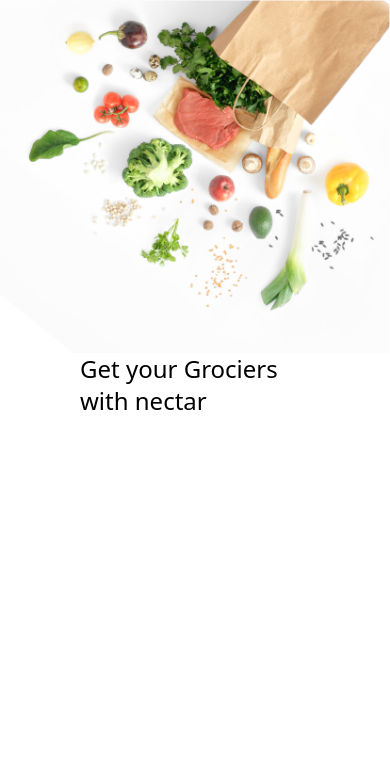
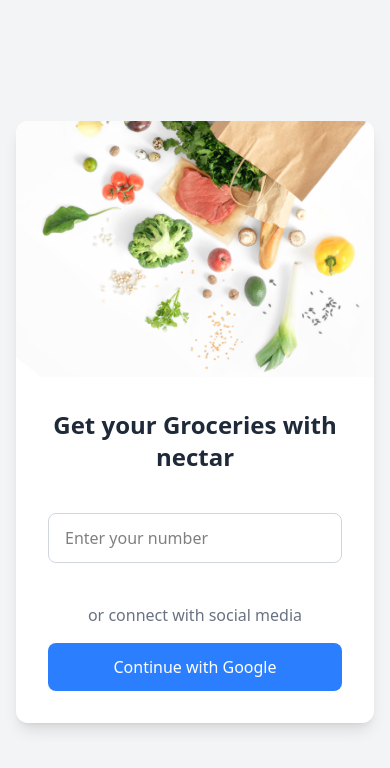
Before and after one commit to SaiRama-Doddi/Nectar, a React (Vite) app: page / in a window 390 px wide. Shown: the top 768 px of the page. Built offline with nearby package versions, Linux system fonts and the light colour scheme.

Commit message:
mobile page done

```diff
--- a/src/Component/NumberPage.jsx
+++ b/src/Component/NumberPage.jsx
@@ -1,21 +1,45 @@
-import React from 'react';
-import Image from '../assets/Mask Group.png'
+import React from "react";
+import Image from "../assets/Mask Group.png";
 
 const NumberPage = () => {
   return (
-    <div>
-        <div>
-            <img src={Image} alt="" />
+    <div className="min-h-screen flex items-center justify-center bg-gray-100 px-4">
+      <div className="flex flex-col md:flex-row items-center justify-center bg-white shadow-lg rounded-xl overflow-hidden w-full max-w-4xl">
+
+        {/* Image section - always visible and stacked on mobile */}
+        <div className="w-full md:w-1/2">
+          <img
+            src={Image}
+            alt="Banner"
+            className="object-cover w-full h-64 md:h-full"
+          />
         </div>
-        <div className='ml-20'>
-        <p className="text-2xl font-medium text-black">Get your Grociers</p>
-        <p className="text-2xl font-medium text-black">with nectar</p>
+
+        {/* Form section */}
+        <div className="w-full md:w-1/2 p-8">
+          <p className="text-2xl font-semibold text-gray-800 mb-2 text-center">
+            Get your Groceries with nectar
+          </p>
+
+          <input
+            type="number"
+            placeholder="Enter your number"
+            min="1000000000"
+            max="9999999999"
+            className="mt-8 w-full px-4 py-3 mb-4 border border-gray-300 rounded-lg focus:outline-none focus:ring-2 focus:ring-green-500"
+          />
+
+          <p className="text-gray-500 mb-4 text-center mt-6">
+            or connect with social media
+          </p>
+
+          <button className="w-full bg-blue-500 hover:bg-blue-600 text-white py-3 rounded-lg font-medium transition duration-200">
+            Continue with Google
+          </button>
         </div>
-        <div>
-            <input type="text" />
-        </div>
+      </div>
     </div>
-  )
-}
+  );
+};
 
-export default NumberPage
+export default NumberPage;
```
